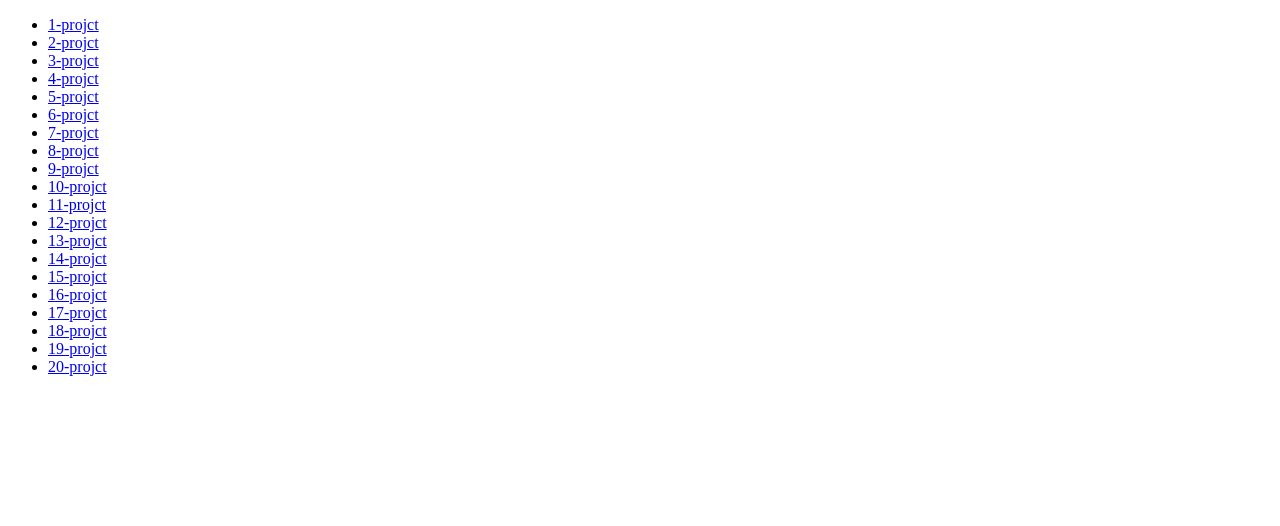
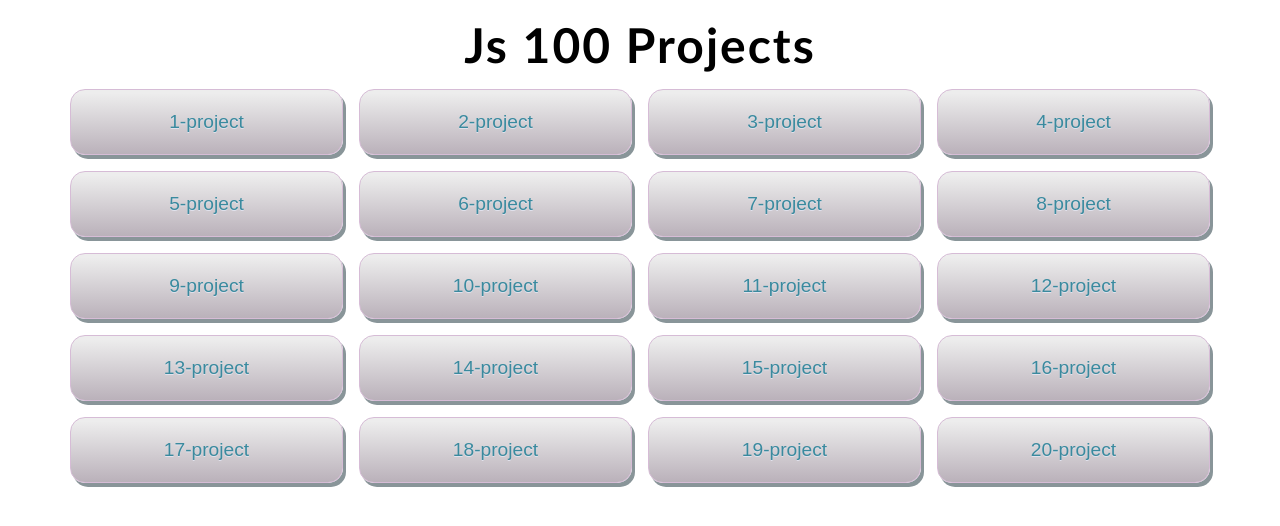
Before and after one commit to shohjakhon/Js-100-projects, a plain HTML site: page index.html in a window 1280 px wide. Drawn offline with Linux system fonts and the light colour scheme.

Commit message:
add style index.html

```diff
--- a/index.html
+++ b/index.html
@@ -1,32 +1,113 @@
 <!DOCTYPE html>
 <html lang="en">
-<head>
-    <meta charset="UTF-8">
-    <meta name="viewport" content="width=device-width, initial-scale=1.0">
+  <head>
+    <meta charset="UTF-8" />
+    <meta name="viewport" content="width=device-width, initial-scale=1.0" />
     <title>Mundarija</title>
-</head>
-<body>
-    <ul>
-        <li><a href="./1 Tip Calculator/index.html">1-projct</a></li>
-        <li><a href="./2/index.html">2-projct</a></li>
-        <li><a href="./3/index.html">3-projct</a></li>
-        <li><a href="./4/index.html">4-projct</a></li>
-        <li><a href="./5/index.html">5-projct</a></li>
-        <li><a href="./6/index.html">6-projct</a></li>
-        <li><a href="./7/index.html">7-projct</a></li>
-        <li><a href="./8/index.html">8-projct</a></li>
-        <li><a href="./9/index.html">9-projct</a></li>
-        <li><a href="./10 Pomodro/index.html">10-projct</a></li>
-        <li><a href="./11 Todo/index.html">11-projct</a></li>
-        <li><a href="./12 change tabs/index.html">12-projct</a></li>
-        <li><a href="./13 KeyInfo (Toptal.com)/index.html">13-projct</a></li>
-        <li><a href="./14 Liner Gradient Color/index.html">14-projct</a></li>
-        <li><a href="./15 timer/index.html">15-projct</a></li>
-        <li><a href="./16 Ping pong/index.html">16-projct</a></li>
-        <li><a href="./17 Carusel/index.html">17-projct</a></li>
-        <li><a href="./18 Date/index.html">18-projct</a></li>
-        <li><a href="./19 Until the day of birth/index.html">19-projct</a></li>
-        <li><a href="./3/index.html">20-projct</a></li>
+    <style>
+      * {
+        margin: 0;
+        padding: 0;
+        list-style: none;
+        text-decoration: none;
+        box-sizing: border-box;
+      }
+
+      h1 {
+        text-align: center;
+        font-size: 3rem;
+        font-family: "Gill Sans", "Gill Sans MT", Calibri, "Trebuchet MS",
+          sans-serif;
+        letter-spacing: 2px;
+        margin: 1rem auto;
+      }
+
+      .list {
+        max-width: 1140px;
+        grid-template-columns: repeat(4, auto);
+        display: grid;
+        margin: auto;
+        gap: 1rem;
+      }
+      .list-item {
+        position: relative;
+        box-shadow: 3px 4px 0px 0px #899599;
+        background: linear-gradient(to bottom, #ededed 5%, #bab1ba 100%);
+        /* background-color: #ededed; */
+        border-radius: 15px;
+        border: 1px solid #d6bcd6;
+        display: inline-block;
+        cursor: pointer;
+        font-family: Arial;
+        font-size: 17px;
+        text-decoration: none;
+        text-shadow: 0px 1px 0px #e1e2ed;
+        transition: all .15s linear;
+        padding: 2rem;
+      }
+
+      .list-item a {
+        position: absolute;
+        top: 0;
+        left: 0;
+        width: 100%;
+        height: 100%;
+        display: flex;
+        justify-content: center;
+        align-items: center;
+        font-size: 1.2rem;
+        color: #3a8a9e;
+      }
+
+      .list-item:hover {
+        transform: translateY(-0.4rem);
+        background-color: #bab1ba;
+      }
+      .list-item:active {
+        position: relative;
+        top: 1px;
+      }
+    </style>
+  </head>
+  <body>
+    <h1>Js 100 Projects</h1>
+    <ul class="list">
+      <li class="list-item">
+        <a href="./1 Tip Calculator/index.html">1-project</a>
+      </li>
+      <li class="list-item"><a href="./2/index.html">2-project</a></li>
+      <li class="list-item"><a href="./3/index.html">3-project</a></li>
+      <li class="list-item"><a href="./4/index.html">4-project</a></li>
+      <li class="list-item"><a href="./5/index.html">5-project</a></li>
+      <li class="list-item"><a href="./6/index.html">6-project</a></li>
+      <li class="list-item"><a href="./7/index.html">7-project</a></li>
+      <li class="list-item"><a href="./8/index.html">8-project</a></li>
+      <li class="list-item"><a href="./9/index.html">9-project</a></li>
+      <li class="list-item">
+        <a href="./10 Pomodro/index.html">10-project</a>
+      </li>
+      <li class="list-item"><a href="./11 Todo/index.html">11-project</a></li>
+      <li class="list-item">
+        <a href="./12 change tabs/index.html">12-project</a>
+      </li>
+      <li class="list-item">
+        <a href="./13 KeyInfo (Toptal.com)/index.html">13-project</a>
+      </li>
+      <li class="list-item">
+        <a href="./14 Liner Gradient Color/index.html">14-project</a>
+      </li>
+      <li class="list-item"><a href="./15 timer/index.html">15-project</a></li>
+      <li class="list-item">
+        <a href="./16 Ping pong/index.html">16-project</a>
+      </li>
+      <li class="list-item">
+        <a href="./17 Carusel/index.html">17-project</a>
+      </li>
+      <li class="list-item"><a href="./18 Date/index.html">18-project</a></li>
+      <li class="list-item">
+        <a href="./19 Until the day of birth/index.html">19-project</a>
+      </li>
+      <li class="list-item"><a href="./3/index.html">20-project</a></li>
     </ul>
-</body>
+  </body>
 </html>
```
